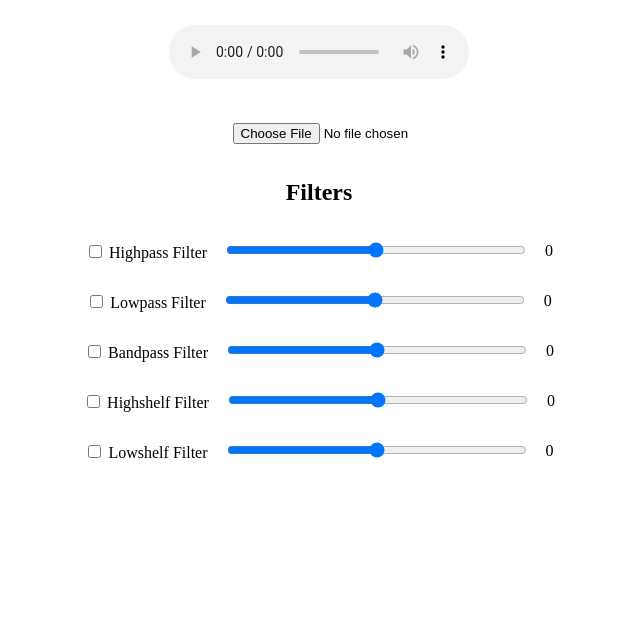
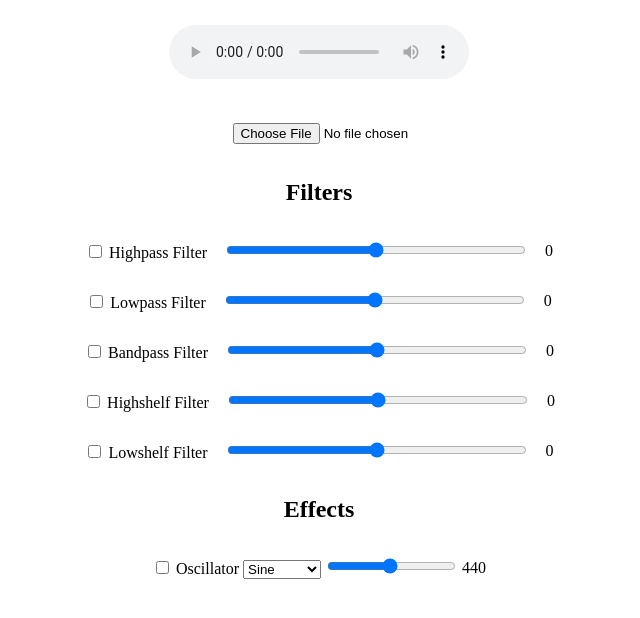
Before and after one commit to AlexHughes1805/CS322-Assignment-2, a plain HTML site: page index.html in a window 1280 px wide. Shown: the whole page, without its empty margins (321-961 px from the left). Drawn offline with Linux system fonts and the light colour scheme.

Commit message:
started on oscillator

```diff
--- a/index.html
+++ b/index.html
@@ -58,5 +58,21 @@
         <div class="child"><p><span id="lowshelfValue"></span></p></div>
     </div>
 
+    <h2>Effects</h2>
+    <div class="parent">
+        <div class="child">
+            <input type="checkbox" id="lowshelf" name="filter" value="oscillator" />
+            <label for="oscillator">Oscillator</label>
+            <select id="wave">
+                    <option value="sine">Sine</option>
+                    <option value="square">Square</option>
+                    <option value="sawtooth">Sawtooth</option>
+                    <option value="triangle">Triangle</option>
+            </select>
+            <input type="range" max="800" min="100" value="440" id="oscillatorFreq"/>
+        </div>
+        <div class="child"><p><span id="oscillatorValue"></span></p></div>
+    </div>
+
 </body>
 </html>
--- a/script.js
+++ b/script.js
@@ -5,6 +5,7 @@ const lowpassCheck = document.getElementById("lowpass");
 const bandpassCheck = document.getElementById("bandpass");
 const highshelfCheck = document.getElementById("highshelf");
 const lowshelfCheck = document.getElementById("lowshelf");
+const oscillatorCheck = document.getElementById("oscillator");
 
 var highpassSlide = document.getElementById("highpassGain");
 var highpassGain = highpassSlide.value;
@@ -31,6 +32,11 @@ var lowshelfGain = lowshelfSlide.value;
 var lowshelfValue = document.getElementById("lowshelfValue");
 lowshelfValue.innerHTML = lowshelfSlide.value;
 
+var oscillatorSlide = document.getElementById("oscillatorFreq");
+var oscillatorFreq = oscillatorSlide.value;
+var oscillatorValue = document.getElementById("oscillatorValue");
+oscillatorValue.innerHTML = oscillatorSlide.value;
+
 const audioCtx = new (window.AudioContext || window.webkitAudioContext)();
 const source = audioCtx.createMediaElementSource(audio);
 const analyser = audioCtx.createAnalyser();
@@ -43,6 +49,9 @@ const lowpassFilter  = audioCtx.createBiquadFilter(); lowpassFilter.type  = "all
 const bandpassFilter = audioCtx.createBiquadFilter(); bandpassFilter.type = "allpass";
 const lowshelfFilter = audioCtx.createBiquadFilter(); lowshelfFilter.type = "allpass";
 const highshelfFilter = audioCtx.createBiquadFilter(); highshelfFilter.type = "allpass";
+
+// handle each effect
+const oscillator = audioCtx.createOscillator();
 
 source.connect(analyser);
 analyser.connect(distortion);
@@ -145,3 +154,9 @@ lowshelfCheck.addEventListener("change", () => {
         lowshelfFilter.type = "allpass";
     }
 });
+
+oscillatorSlide.addEventListener("input", () => {
+    oscillatorFreq = Number(oscillatorSlide.value);
+    oscillator.frequency.value = oscillatorFreq;
+    oscillatorValue.innerHTML = `${oscillatorFreq}`;
+});
```
